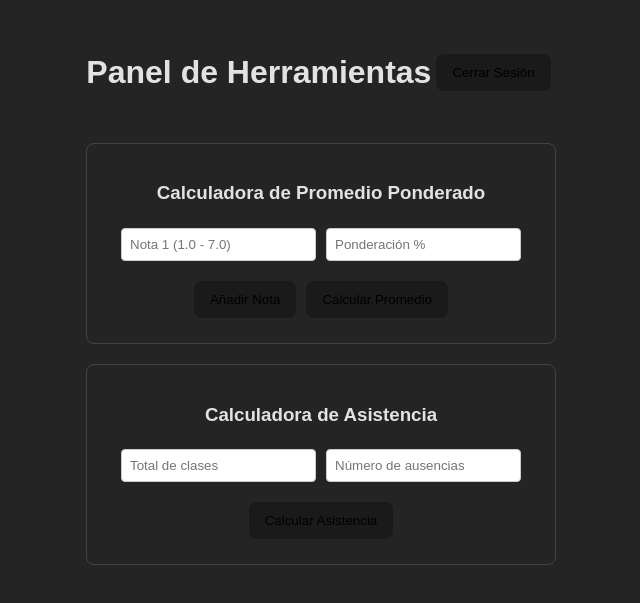
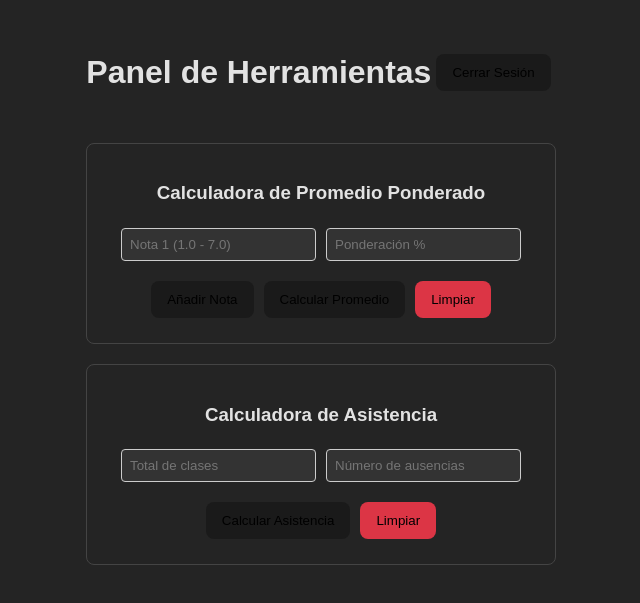
Before and after one commit to ssacred11/calculadora-notas-react, a React (Vite) app: page /dashboard in a window 1280 px wide. Shown: the part 101-704 px from the top of the page, without its empty margins (319-959 px from the left). Built offline with nearby package versions, Linux system fonts and the light colour scheme; no server answers.

Commit message:
Mejoras de UI: visibilidad de inputs y botones de limpiar

```diff
--- a/src/components/AttendanceCalculator.jsx
+++ b/src/components/AttendanceCalculator.jsx
@@ -24,6 +24,12 @@ function AttendanceCalculator() {
     setResult(`Porcentaje de Asistencia: ${attendancePercentage.toFixed(2)}% - Estado: ${status}`);
   };
 
+  const handleClear = () => {
+    setTotalClasses('');
+    setAbsences('');
+    setResult(null);
+  };
+
   return (
     <div className="calculator-container">
       <h3>Calculadora de Asistencia</h3>
@@ -45,6 +51,9 @@ function AttendanceCalculator() {
           />
         </div>
         <button type="submit">Calcular Asistencia</button>
+        <button type="button" onClick={handleClear} style={{ backgroundColor: '#dc3545' }}>
+          Limpiar
+        </button>
       </form>
       {result && <h4>{result}</h4>}
     </div>
--- a/src/components/AverageCalculator.jsx
+++ b/src/components/AverageCalculator.jsx
@@ -47,6 +47,11 @@ function AverageCalculator() {
     setResult(`Nota Final: ${finalGrade.toFixed(2)} - Estado: ${status}`);
   };
 
+  const handleClear = () => {
+    setGrades([{ note: '', weight: '' }]);
+    setResult(null);
+  };
+
   return (
     <div className="calculator-container">
       <h3>Calculadora de Promedio Ponderado</h3>
@@ -81,6 +86,9 @@ function AverageCalculator() {
           Añadir Nota
         </button>
         <button type="submit">Calcular Promedio</button>
+        <button type="button" onClick={handleClear} style={{ backgroundColor: '#dc3545' }}>
+          Limpiar
+        </button>
       </form>
       {result && <h4>{result}</h4>}
     </div>
--- a/src/styles.css
+++ b/src/styles.css
@@ -22,6 +22,8 @@ input {
   padding: 8px;
   border-radius: 4px;
   border: 1px solid #ccc;
+  background-color: #333; /* Fondo un poco más claro para el input */
+  color: #E0E0E0;       /* Texto blanco grisáceo */
 }
 
 button {
```
